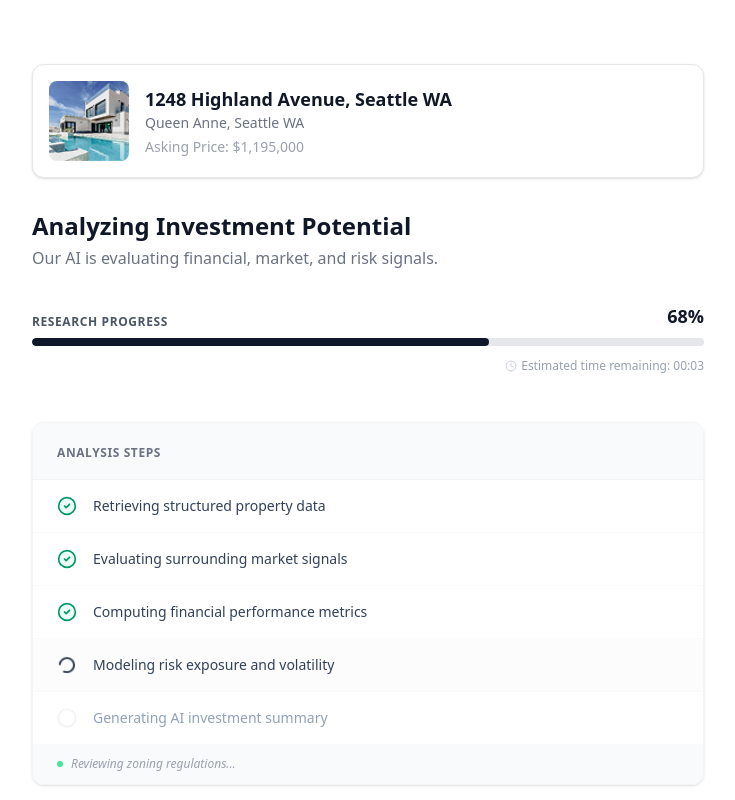
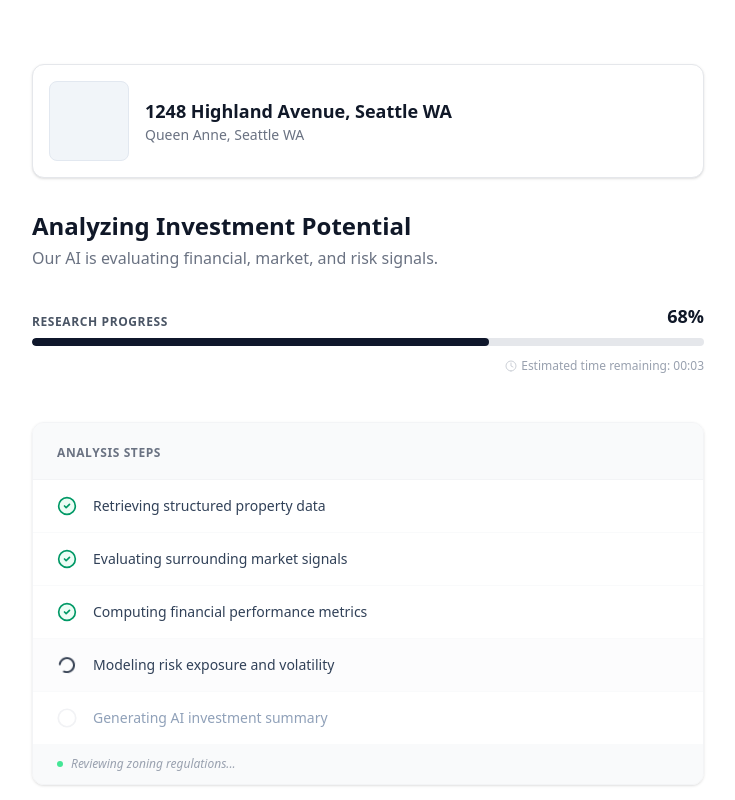
Before and after one commit to tanshuai2008/HouSmart, a Next.js app in the folder frontend/: page /analyze in a window 1280 px wide. Shown: the whole page, without its empty margins (272-1007 px from the left). Built offline with nearby package versions, Linux system fonts and the light colour scheme.

Commit message:
updated analyze screen

```diff
--- a/frontend/src/components/analysis/AnalysisProcessingView.tsx
+++ b/frontend/src/components/analysis/AnalysisProcessingView.tsx
@@ -84,16 +84,10 @@ export default function AnalysisProcessingView() {
 
                 {/* Property Card */}
                 <div className="flex items-center gap-4 p-4 border border-gray-200 rounded-xl shadow-sm bg-white">
-                    <Image
-                        src={propertyImage}
-                        alt="Property"
-                        className="w-20 h-20 rounded-lg object-cover"
-                        priority
-                    />
+                    <div className="w-20 h-20 rounded-lg bg-slate-100 border border-slate-200" />
                     <div className="flex flex-col">
                         <h2 className="text-lg font-bold text-gray-900">1248 Highland Avenue, Seattle WA</h2>
                         <p className="text-sm text-gray-500">Queen Anne, Seattle WA</p>
-                        <p className="text-sm text-gray-400 mt-1">Asking Price: $1,195,000</p>
                     </div>
                 </div>
 
--- a/frontend/src/components/search/PropertySearchHero.tsx
+++ b/frontend/src/components/search/PropertySearchHero.tsx
@@ -1,11 +1,13 @@
 "use client";
 
-
 import Image from "next/image";
+import { useRouter } from "next/navigation";
 import searchIcon from "@/assets/search/icons/search.svg";
 import locationIcon from "@/assets/search/icons/location-pin.svg";
 
 export const PropertySearchHero = () => {
+    const router = useRouter();
+
     return (
         <div className="flex flex-col items-center pt-10 pb-6 w-full max-w-3xl mx-auto px-4">
             <h1 className="text-2xl sm:text-3xl font-bold text-gray-900 mb-6 text-center">
@@ -20,6 +22,9 @@ export const PropertySearchHero = () => {
                     type="text"
                     placeholder="Enter full property address..."
                     className="block w-full pl-12 pr-4 py-4 border border-gray-100 rounded-xl text-gray-900 placeholder-gray-400 focus:outline-none focus:ring-2 focus:ring-blue-500 focus:border-transparent transition-all outline-none"
+                    onKeyDown={(e) => {
+                        if (e.key === "Enter") router.push("/analyze");
+                    }}
                 />
             </div>
 
@@ -28,7 +33,10 @@ export const PropertySearchHero = () => {
                     RECENT SEARCHES
                 </h2>
 
-                <div className="w-full flex items-center p-4 border border-gray-100 rounded-xl hover:bg-gray-50 transition-colors cursor-pointer shadow-[0_2px_8px_rgba(0,0,0,0.02)]">
+                <div
+                    className="w-full flex items-center p-4 border border-gray-100 rounded-xl hover:bg-gray-50 transition-colors cursor-pointer shadow-[0_2px_8px_rgba(0,0,0,0.02)]"
+                    onClick={() => router.push("/analyze")}
+                >
                     <div className="w-8 h-8 rounded-full bg-gray-50 flex items-center justify-center mr-3 border border-gray-100">
                         <Image src={locationIcon} alt="Location" width={16} height={16} />
                     </div>
```
